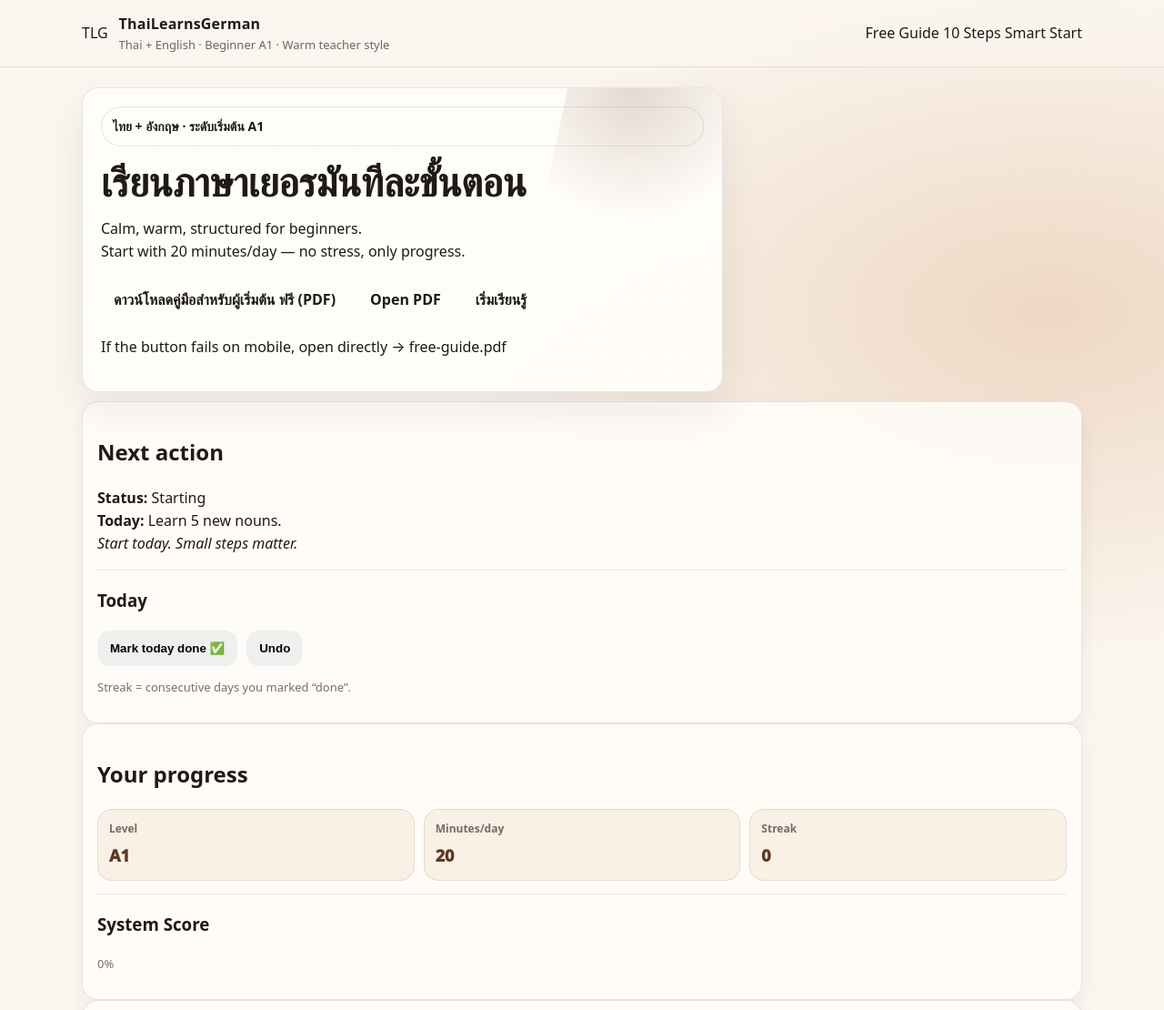
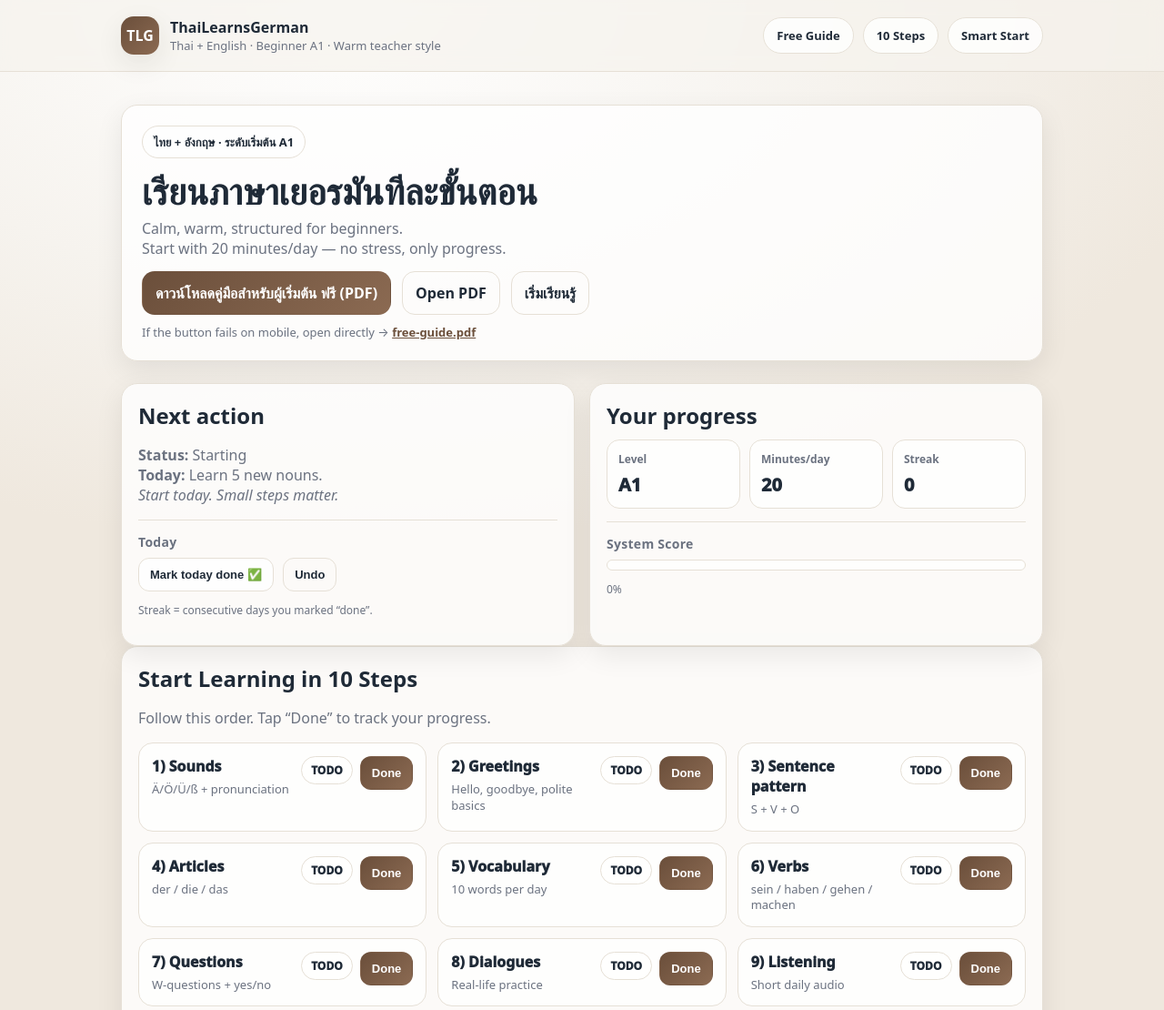
Before and after one commit to ThaiLearnsGerman/thailernsgerman.github.io, a plain HTML site: page index.html in a window 1280 px wide. Shown: the top 1110 px of the page at 91% size. Drawn offline with Linux system fonts and the light colour scheme.

Commit message:
Update style.css

```diff
--- a/style.css
+++ b/style.css
@@ -1,381 +1,208 @@
 :root{
-  --bg: #FBF6EF;
-  --paper: #FFFDF9;
-  --ink: #1E1A16;
-  --muted: rgba(30,26,22,.65);
-  --line: rgba(30,26,22,.10);
+  --bg:#f6f3ee;
+  --card:#ffffffcc;
+  --text:#1f2a37;
+  --muted:#6b7280;
+  --line:#e6e0d6;
+  --shadow: 0 10px 30px rgba(0,0,0,.08);
+  --radius: 18px;
 
-  --chestnut: #7A4B2E;
-  --chestnut-2: #5F3A24;
-  --cream: #F4E7D8;
-
-  --radius: 18px;
-  --shadow: 0 18px 45px rgba(30,26,22,.08);
-  --shadow2: 0 10px 25px rgba(30,26,22,.06);
+  --primary:#6b4f3b;        /* warm chestnut */
+  --primary2:#8b6a52;
 }
 
-*{ box-sizing: border-box; }
-html, body{
-  margin: 0;
-  padding: 0;
-  background: radial-gradient(1200px 700px at 20% -10%, #F7EBDD 0%, rgba(247,235,221,0) 60%),
-              radial-gradient(1200px 700px at 90% 10%, #EED8C4 0%, rgba(238,216,196,0) 55%),
-              var(--bg);
-  color: var(--ink);
-  font-family: ui-sans-serif, system-ui, -apple-system, Segoe UI, Roboto, Helvetica, Arial, "Apple Color Emoji","Segoe UI Emoji";
-  line-height: 1.55;
-
-  /* NO horizontal scroll */
-  max-width: 100%;
-  overflow-x: hidden;
+*{box-sizing:border-box}
+html,body{margin:0;padding:0;max-width:100%;overflow-x:hidden}
+body{
+  font-family: system-ui,-apple-system,Segoe UI,Roboto,Arial,sans-serif;
+  background: radial-gradient(1000px 600px at 30% 0%, #fff 0%, var(--bg) 55%, #efe8de 100%);
+  color:var(--text);
 }
 
-a{ color: inherit; text-decoration: none; }
-.link{
-  color: var(--chestnut);
-  text-decoration: underline;
-  text-underline-offset: 3px;
+.container{max-width:1050px;margin:0 auto;padding:18px}
+
+.topbar{
+  position:sticky;top:0;z-index:20;
+  backdrop-filter: blur(10px);
+  background: rgba(246,243,238,.72);
+  border-bottom: 1px solid var(--line);
+}
+.topbar-inner{display:flex;align-items:center;gap:16px;justify-content:space-between}
+
+.brand{display:flex;gap:12px;align-items:center;min-width:0}
+.brand-logo{
+  width:42px;height:42px;border-radius:14px;
+  display:grid;place-items:center;
+  background: linear-gradient(135deg,var(--primary),var(--primary2));
+  color:white;font-weight:900;
+  box-shadow: var(--shadow);
+}
+.brand-text{min-width:0}
+.brand-title{font-weight:900}
+.brand-sub{font-size:13px;color:var(--muted);white-space:nowrap;overflow:hidden;text-overflow:ellipsis}
+
+.navchips{display:flex;gap:10px;flex-wrap:wrap}
+.chip{
+  padding:10px 14px;border-radius:999px;
+  background:rgba(255,255,255,.8);
+  border:1px solid var(--line);
+  color:var(--text);
+  text-decoration:none;
+  font-weight:700;
+  font-size:13px;
 }
 
-.container{
-  width: min(1100px, calc(100% - 32px));
-  margin: 0 auto;
+.hero{padding:18px 0 8px}
+.hero-card{
+  background:var(--card);
+  border:1px solid var(--line);
+  border-radius: var(--radius);
+  box-shadow: var(--shadow);
+  padding:22px;
+}
+.pill{
+  display:inline-block;
+  padding:8px 12px;
+  border-radius:999px;
+  border:1px solid var(--line);
+  background:rgba(255,255,255,.7);
+  font-weight:700;
+  font-size:13px;
+}
+.hero-title{margin:14px 0 8px;font-size:clamp(28px,4vw,40px);line-height:1.1}
+.hero-sub{margin:0 0 14px;color:var(--muted);font-size:16px}
+.hero-actions{display:flex;gap:12px;flex-wrap:wrap;margin-top:14px}
+.hint{margin:10px 0 0;color:var(--muted);font-size:13px}
+.hint a{color:var(--primary);font-weight:800}
+
+.grid-2{
+  display:grid;
+  grid-template-columns: 1fr 1fr;
+  gap:16px;
+  margin-top:16px;
+}
+@media (max-width: 880px){
+  .grid-2{grid-template-columns:1fr}
 }
 
-.topbar{
-  position: sticky;
-  top: 0;
-  z-index: 50;
-  backdrop-filter: blur(10px);
-  background: rgba(251,246,239,.70);
-  border-bottom: 1px solid var(--line);
+.card{
+  background:var(--card);
+  border:1px solid var(--line);
+  border-radius: var(--radius);
+  box-shadow: var(--shadow);
+  padding:18px;
+  overflow:hidden;
+  min-width:0;
 }
 
-.topbar-inner{
-  display: flex;
-  align-items: center;
-  justify-content: space-between;
-  padding: 14px 0;
-  gap: 14px;
+.divider{height:1px;background:var(--line);margin:14px 0}
+
+h2{margin:0 0 10px}
+h3.small{margin:0 0 8px;font-size:14px;color:var(--muted);letter-spacing:.02em}
+.muted{color:var(--muted)}
+.tiny{font-size:12px}
+
+.row{display:flex;gap:10px;flex-wrap:wrap;align-items:center}
+
+.btn{
+  border:1px solid var(--line);
+  background:rgba(255,255,255,.85);
+  padding:12px 14px;
+  border-radius: 14px;
+  text-decoration:none;
+  color:var(--text);
+  font-weight:800;
+  cursor:pointer;
+}
+.btn.primary{
+  background: linear-gradient(135deg,var(--primary),var(--primary2));
+  border-color: transparent;
+  color:white;
+}
+.btn.ghost{background:transparent}
+.btn.small{padding:10px 12px;border-radius:12px;font-size:13px}
+
+.stats{
+  display:grid;
+  grid-template-columns: repeat(3,1fr);
+  gap:10px;
+}
+@media (max-width: 520px){
+  .stats{grid-template-columns:1fr 1fr}
+}
+.stat{
+  background:rgba(255,255,255,.75);
+  border:1px solid var(--line);
+  border-radius:14px;
+  padding:12px;
+  min-width:0;
+}
+.stat-label{font-size:12px;color:var(--muted);font-weight:800}
+.stat-value{font-size:20px;font-weight:950;margin-top:6px}
+
+.bar{
+  height:12px;border-radius:999px;
+  background: rgba(255,255,255,.8);
+  border:1px solid var(--line);
+  overflow:hidden;
+}
+.bar-fill{
+  height:100%;
+  background: linear-gradient(135deg,var(--primary),var(--primary2));
+  width:0%;
 }
 
-.brand{
-  display: flex;
-  align-items: center;
-  gap: 12px;
-  min-width: 0;
+.steps{
+  display:grid;
+  grid-template-columns: repeat(auto-fit, minmax(260px, 1fr));
+  gap:12px;
+  margin-top:14px;
 }
 
-.logo{
-  width: 44px;
-  height: 44px;
-  border-radius: 14px;
-  background: linear-gradient(135deg, var(--chestnut), var(--chestnut-2));
-  color: #fff;
-  display: grid;
-  place-items: center;
-  font-weight: 800;
-  letter-spacing: .5px;
-  box-shadow: var(--shadow2);
+.step{
+  min-width: 0;
+  background: rgba(255,255,255,.75);
+  border:1px solid var(--line);
+  border-radius:16px;
+  padding:14px;
+  display:flex;
+  justify-content:space-between;
+  gap:10px;
+}
+.step-left{min-width:0}
+.step-title{font-weight:950;margin:0 0 6px}
+.step-desc{margin:0;color:var(--muted);font-size:13px;line-height:1.35;overflow-wrap:anywhere}
+.step-actions{display:flex;align-items:flex-start;gap:8px}
+.badge{
+  padding:6px 10px;border-radius:999px;
+  border:1px solid var(--line);
+  background: rgba(255,255,255,.8);
+  font-size:12px;font-weight:950;
+}
+.badge.done{
+  border-color: transparent;
+  background: linear-gradient(135deg,var(--primary),var(--primary2));
+  color:white;
 }
 
-.brand-text{ min-width: 0; }
-.brand-title{
-  font-weight: 800;
-  letter-spacing: .2px;
+.form{display:flex;flex-direction:column;gap:10px;margin-top:10px}
+.label{font-weight:900;font-size:13px}
+.input{
+  border:1px solid var(--line);
+  background: rgba(255,255,255,.85);
+  border-radius:14px;
+  padding:12px;
+  font-size:15px;
 }
-.brand-sub{
-  font-size: 13px;
-  color: var(--muted);
-  white-space: nowrap;
-  overflow: hidden;
-  text-overflow: ellipsis;
+.textarea{
+  width:100%;
+  min-height:140px;
+  border:1px solid var(--line);
+  background: rgba(255,255,255,.85);
+  border-radius:14px;
+  padding:12px;
+  font-size:13px;
+  margin-top:10px;
 }
 
-.nav{
-  display: flex;
-  gap: 10px;
-  flex-wrap: wrap;
-  justify-content: flex-end;
-}
-
-.pill{
-  padding: 10px 12px;
-  border-radius: 999px;
-  border: 1px solid var(--line);
-  background: rgba(255,253,249,.75);
-  font-weight: 650;
-  font-size: 14px;
-}
-
-.hero{
-  display: grid;
-  grid-template-columns: 1.3fr .7fr;
-  gap: 16px;
-  padding: 22px 0 10px;
-}
-
-.hero-card{
-  background: linear-gradient(180deg, rgba(255,253,249,1), rgba(255,253,249,.92));
-  border: 1px solid var(--line);
-  border-radius: var(--radius);
-  box-shadow: var(--shadow);
-  padding: 20px;
-  position: relative;
-  overflow: hidden;
-}
-
-.hero-card:before{
-  content:"";
-  position:absolute;
-  inset: -60px -60px auto auto;
-  width: 240px;
-  height: 240px;
-  background: radial-gradient(circle at 30% 30%, rgba(122,75,46,.20), rgba(122,75,46,0) 60%);
-  transform: rotate(12deg);
-  pointer-events:none;
-}
-
-.hero-badge{
-  display: inline-flex;
-  align-items: center;
-  gap: 8px;
-  padding: 9px 12px;
-  border-radius: 999px;
-  background: rgba(244,231,216,.65);
-  border: 1px solid rgba(122,75,46,.16);
-  font-weight: 700;
-  color: var(--chestnut-2);
-}
-
-.hero-title{
-  margin: 14px 0 8px;
-  font-size: clamp(28px, 4vw, 44px);
-  line-height: 1.1;
-  letter-spacing: -0.5px;
-}
-
-.hero-text{
-  margin: 0 0 14px;
-  color: var(--muted);
-  font-size: 16px;
-}
-
-.hero-actions{
-  display: flex;
-  gap: 10px;
-  flex-wrap: wrap;
-  margin: 10px 0 6px;
-}
-
-.btn{
-  border: 0;
-  cursor: pointer;
-  border-radius: 14px;
-  padding: 12px 14px;
-  font-weight: 800;
-  display: inline-flex;
-  align-items: center;
-  justify-content: center;
-  gap: 10px;
-  transition: transform .08s ease, box-shadow .12s ease, background .12s ease;
-  user-select: none;
-}
-
-.btn:active{ transform: translateY(1px); }
-
-.btn-primary{
-  color: #fff;
-  background: linear-gradient(135deg, var(--chestnut), var(--chestnut-2));
-  box-shadow: 0 16px 30px rgba(122,75,46,.22);
-}
-
-.btn-ghost{
-  background: rgba(255,253,249,.8);
-  border: 1px solid var(--line);
-  color: var(--ink);
-}
-
-.tiny{
-  font-size: 13px;
-  color: rgba(30,26,22,.62);
-}
-
-.hero-side{
-  display: grid;
-  gap: 12px;
-  align-content: start;
-}
-
-.note{
-  background: rgba(255,253,249,.80);
-  border: 1px solid var(--line);
-  border-radius: var(--radius);
-  padding: 14px;
-  box-shadow: var(--shadow2);
-}
-
-.note-title{ font-weight: 900; margin-bottom: 4px; }
-.note-text{ color: var(--muted); }
-
-.section{
-  padding: 18px 0;
-}
-
-.section-title{
-  margin: 0 0 6px;
-  font-size: 22px;
-  letter-spacing: -0.2px;
-}
-
-.section-sub{
-  margin: 0 0 14px;
-  color: var(--muted);
-}
-
-/* ✅ GRID FIX (NO OVERFLOW) */
-.grid{
-  display: grid;
-  gap: 16px;
-  grid-template-columns: repeat(auto-fit, minmax(260px, 1fr));
-}
-
-/* Cards */
-.card{
-  background: rgba(255,253,249,.85);
-  border: 1px solid var(--line);
-  border-radius: var(--radius);
-  padding: 16px;
-  box-shadow: var(--shadow2);
-
-  /* critical to avoid overflow in grid */
-  min-width: 0;
-  overflow: hidden;
-}
-
-.step-title{
-  font-weight: 900;
-  font-size: 18px;
-  margin-bottom: 4px;
-}
-
-.step-sub{
-  color: var(--muted);
-  overflow-wrap: anywhere;
-  word-break: break-word;
-}
-
-.card-title{
-  font-weight: 900;
-  margin: 0 0 12px;
-}
-
-.label{
-  display: block;
-  margin: 10px 0 6px;
-  font-weight: 800;
-  color: rgba(30,26,22,.72);
-  font-size: 13px;
-}
-
-.input{
-  width: 100%;
-  padding: 12px 12px;
-  border-radius: 14px;
-  border: 1px solid var(--line);
-  background: rgba(255,253,249,.9);
-  font-size: 16px;
-  outline: none;
-}
-
-.input:focus{
-  border-color: rgba(122,75,46,.35);
-  box-shadow: 0 0 0 4px rgba(122,75,46,.12);
-}
-
-.row{
-  display: flex;
-  gap: 10px;
-  flex-wrap: wrap;
-  margin-top: 12px;
-}
-
-.stats{
-  display: grid;
-  grid-template-columns: repeat(3, 1fr);
-  gap: 10px;
-}
-
-.stat{
-  padding: 12px;
-  border-radius: 16px;
-  border: 1px solid var(--line);
-  background: rgba(244,231,216,.55);
-  min-width: 0;
-}
-
-.stat-label{
-  font-size: 12px;
-  color: rgba(30,26,22,.62);
-  font-weight: 800;
-}
-
-.stat-value{
-  margin-top: 6px;
-  font-size: 18px;
-  font-weight: 950;
-  color: var(--chestnut-2);
-}
-
-.progress{
-  margin-top: 14px;
-  height: 12px;
-  border-radius: 999px;
-  background: rgba(30,26,22,.08);
-  overflow: hidden;
-  border: 1px solid var(--line);
-}
-
-.progress-bar{
-  height: 100%;
-  border-radius: 999px;
-  background: linear-gradient(90deg, var(--chestnut), #B06A3A);
-  width: 0%;
-  transition: width .25s ease;
-}
-
-.divider{
-  height: 1px;
-  background: var(--line);
-  margin: 14px 0;
-}
-
-.mini-title{ font-weight: 950; margin-bottom: 6px; }
-.mini-text{ color: var(--muted); }
-
-.footer{
-  padding: 24px 0 30px;
-}
-
-.footer-inner{
-  display: flex;
-  justify-content: space-between;
-  gap: 10px;
-  flex-wrap: wrap;
-  border-top: 1px solid var(--line);
-  padding-top: 16px;
-  color: rgba(30,26,22,.70);
-}
-
-/* Responsive */
-@media (max-width: 900px){
-  .hero{
-    grid-template-columns: 1fr;
-  }
-}
-
-@media (max-width: 520px){
-  .brand-sub{ display:none; }
-  .stats{ grid-template-columns: 1fr; }
-  .pill{ font-size: 13px; padding: 9px 10px; }
-}
+.footer{padding:24px 0}
```
